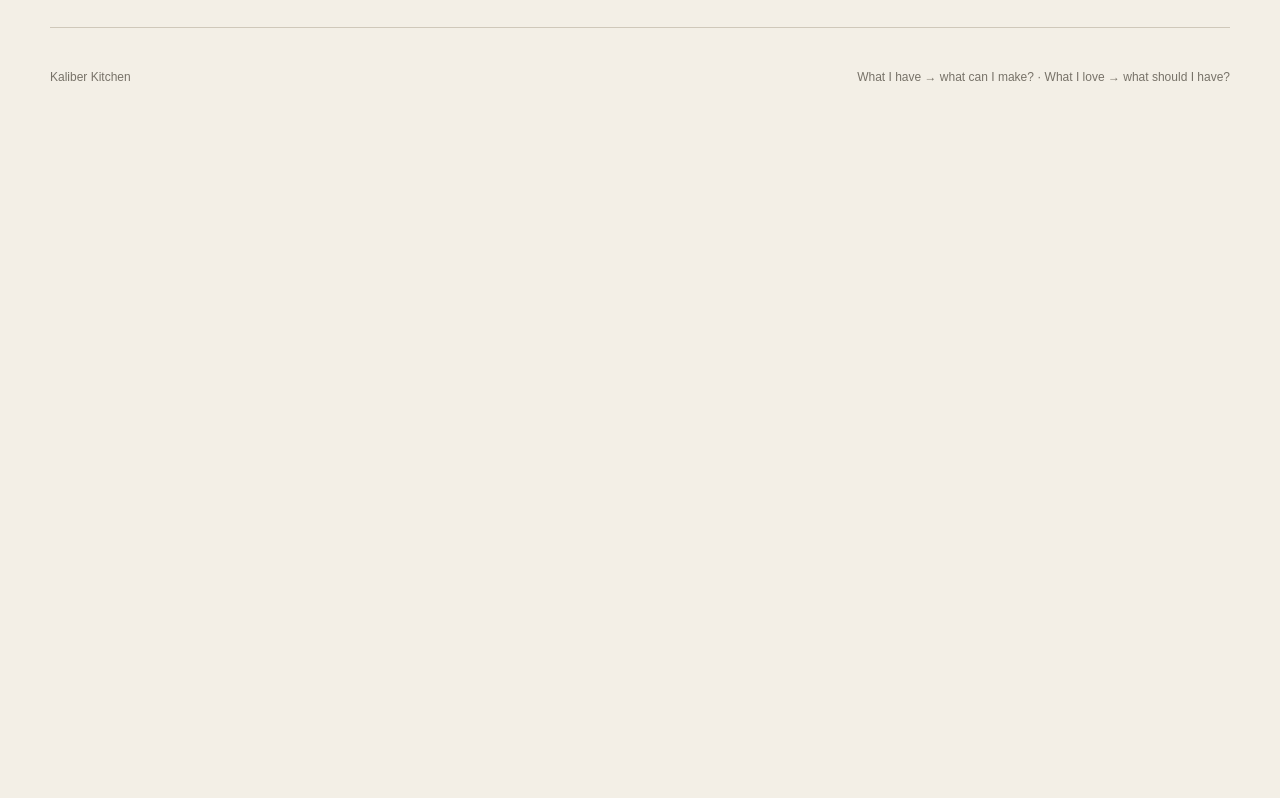
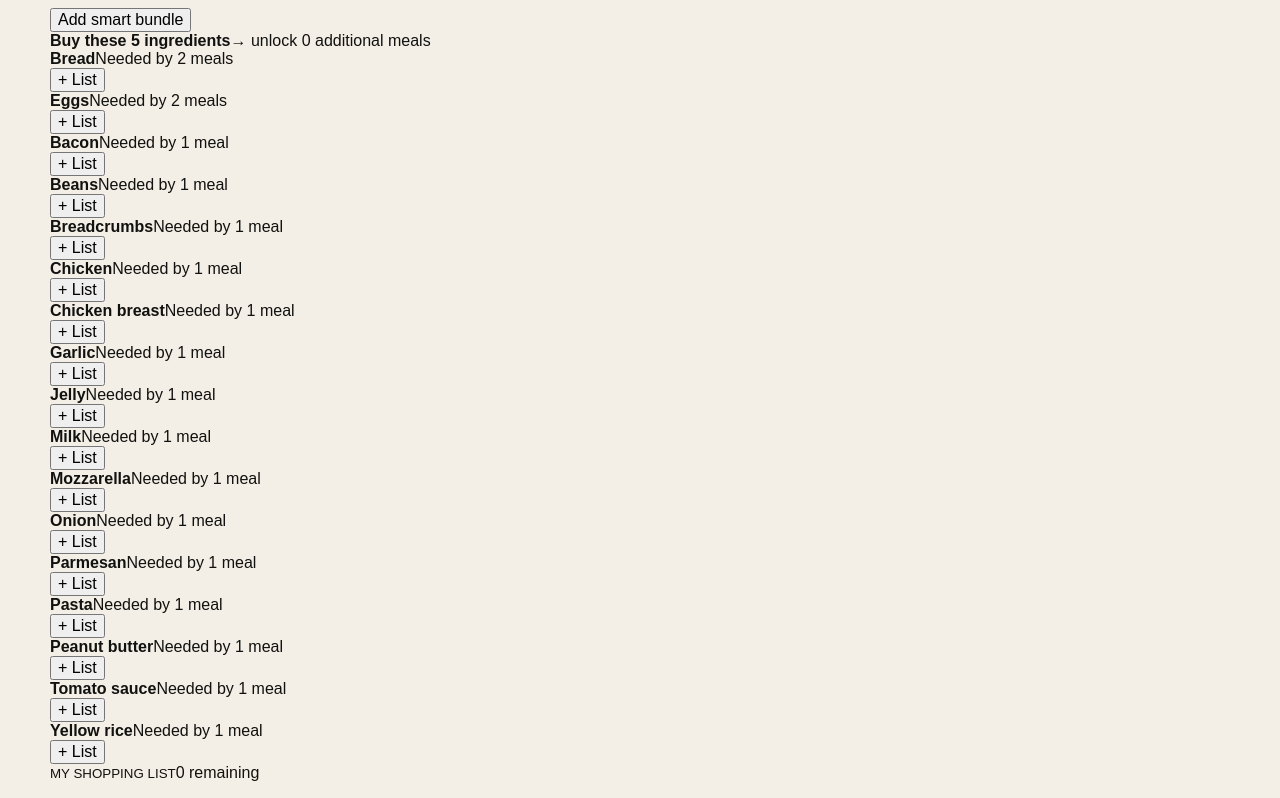
Before and after one commit to Kenneth-Parker/Kaliber-Kitchen, a Next.js app: page / in a window 1280 px wide. Shown: the part 3240-4038 px from the top of the page. Before the commit the page ends 3367 px from the top, so only its background shows below. Built offline with nearby package versions, Linux system fonts and the light colour scheme.

Commit message:
Add smart shopping unlock recommendations

```diff
--- a/src/components/MealReadiness.tsx
+++ b/src/components/MealReadiness.tsx
@@ -5,8 +5,15 @@ import { exampleMealTemplates, Meal } from "@/lib/meals";
 
 type KitchenItem = { name: string };
 
+type ShoppingItem = {
+  name: string;
+  unlocks: number;
+  checked: boolean;
+};
+
 const INVENTORY_KEY = "kaliber-kitchen-inventory";
 const MEALS_KEY = "kaliber-kitchen-meals";
+const SHOPPING_KEY = "kaliber-kitchen-shopping";
 
 function normalize(value: string) {
   return value.toLowerCase().replace(/[^a-z0-9]/g, "");
@@ -27,6 +34,7 @@ function parseIngredients(value: string) {
 export default function MealReadiness() {
   const [inventory, setInventory] = useState<KitchenItem[]>([]);
   const [meals, setMeals] = useState<Meal[]>([]);
+  const [shopping, setShopping] = useState<ShoppingItem[]>([]);
   const [name, setName] = useState("");
   const [ingredients, setIngredients] = useState("");
   const [editingId, setEditingId] = useState<string | null>(null);
@@ -45,6 +53,9 @@ export default function MealReadiness() {
       const savedMeals = window.localStorage.getItem(MEALS_KEY);
       if (savedMeals) setMeals(JSON.parse(savedMeals));
       else setMeals(exampleMealTemplates.map((meal) => ({ ...meal, id: `user-${meal.id}`, source: "user", favorite: true })));
+
+      const savedShopping = window.localStorage.getItem(SHOPPING_KEY);
+      if (savedShopping) setShopping(JSON.parse(savedShopping));
     } catch {
       setMeals(exampleMealTemplates.map((meal) => ({ ...meal, id: `user-${meal.id}`, source: "user", favorite: true })));
     } finally {
@@ -62,6 +73,11 @@ export default function MealReadiness() {
     window.localStorage.setItem(MEALS_KEY, JSON.stringify(meals));
   }, [meals, ready]);
 
+  useEffect(() => {
+    if (!ready) return;
+    window.localStorage.setItem(SHOPPING_KEY, JSON.stringify(shopping));
+  }, [shopping, ready]);
+
   const matches = useMemo(() => meals.map((meal) => {
     const required = meal.ingredients.filter((ingredient) => !ingredient.optional);
     const present = required.filter((ingredient) => hasIngredient(inventory, ingredient.name, ingredient.aliases));
@@ -71,6 +87,29 @@ export default function MealReadiness() {
   }).sort((a, b) => b.percent - a.percent), [inventory, meals]);
 
   const readyCount = matches.filter((match) => match.missing.length === 0).length;
+
+  const smartShopping = useMemo(() => {
+    const ingredientMap = new Map<string, { name: string; mealIds: Set<string> }>();
+
+    matches.forEach(({ meal, missing }) => {
+      missing.forEach((ingredient) => {
+        const key = normalize(ingredient.name);
+        const current = ingredientMap.get(key) || { name: ingredient.name, mealIds: new Set<string>() };
+        current.mealIds.add(meal.id);
+        ingredientMap.set(key, current);
+      });
+    });
+
+    const ranked = Array.from(ingredientMap.values())
+      .map((item) => ({ name: item.name, unlocks: item.mealIds.size }))
+      .sort((a, b) => b.unlocks - a.unlocks || a.name.localeCompare(b.name));
+
+    const top = ranked.slice(0, 5);
+    const planned = new Set(top.map((item) => normalize(item.name)));
+    const newlyReady = matches.filter(({ missing }) => missing.length > 0 && missing.every((ingredient) => planned.has(normalize(ingredient.name)))).length;
+
+    return { ranked, top, newlyReady };
+  }, [matches]);
 
   function submitMeal(event: FormEvent<HTMLFormElement>) {
     event.preventDefault();
@@ -99,6 +138,23 @@ export default function MealReadiness() {
     setMeals((current) => [...current, { ...template, id: crypto.randomUUID(), source: "user", favorite: true }]);
   }
 
+  function addToShoppingList(item: { name: string; unlocks: number }) {
+    setShopping((current) => {
+      if (current.some((existing) => normalize(existing.name) === normalize(item.name))) return current;
+      return [...current, { ...item, checked: false }];
+    });
+  }
+
+  function addSmartBundle() {
+    setShopping((current) => {
+      const next = [...current];
+      smartShopping.top.forEach((item) => {
+        if (!next.some((existing) => normalize(existing.name) === normalize(item.name))) next.push({ ...item, checked: false });
+      });
+      return next;
+    });
+  }
+
   return (
     <section className="mealSection shell" id="meals">
       <div className="mealHeading">
@@ -108,10 +164,7 @@ export default function MealReadiness() {
       <p className="mealIntro">These meals belong to the user. The examples below are only starting points — customize them, remove them, or create your own household meals.</p>
 
       <div className="mealBuilder">
-        <div>
-          <small>{editingId ? "EDIT MY MEAL" : "CREATE MY MEAL"}</small>
-          <h3>{editingId ? "Make it yours." : "Add a meal you actually eat."}</h3>
-        </div>
+        <div><small>{editingId ? "EDIT MY MEAL" : "CREATE MY MEAL"}</small><h3>{editingId ? "Make it yours." : "Add a meal you actually eat."}</h3></div>
         <form onSubmit={submitMeal}>
           <input value={name} onChange={(event) => setName(event.target.value)} placeholder="Meal name" />
           <input value={ingredients} onChange={(event) => setIngredients(event.target.value)} placeholder="Ingredients, separated by commas" />
@@ -138,6 +191,39 @@ export default function MealReadiness() {
           </article>
         ))}
       </div>
+
+      <section className="smartShop" id="shopping">
+        <div className="smartShopHeading">
+          <div><p className="kicker">SMART SHOPPING</p><h2>Buy with a purpose.</h2></div>
+          {smartShopping.top.length > 0 && <button type="button" onClick={addSmartBundle}>Add smart bundle</button>}
+        </div>
+        {smartShopping.top.length === 0 ? (
+          <div className="smartShopEmpty">Your current meals are fully covered. Nothing essential to add.</div>
+        ) : (
+          <>
+            <div className="unlockCallout"><strong>Buy these {smartShopping.top.length} ingredients</strong><span>→ unlock {smartShopping.newlyReady} additional meal{smartShopping.newlyReady === 1 ? "" : "s"}</span></div>
+            <div className="smartShopGrid">
+              {smartShopping.ranked.map((item) => (
+                <article key={item.name}>
+                  <div><strong>{item.name}</strong><span>Needed by {item.unlocks} meal{item.unlocks === 1 ? "" : "s"}</span></div>
+                  <button type="button" onClick={() => addToShoppingList(item)}>+ List</button>
+                </article>
+              ))}
+            </div>
+          </>
+        )}
+
+        <div className="shoppingList">
+          <div><small>MY SHOPPING LIST</small><span>{shopping.filter((item) => !item.checked).length} remaining</span></div>
+          {shopping.length === 0 ? <p>No items yet. Add missing ingredients above.</p> : shopping.map((item) => (
+            <label key={item.name} className={item.checked ? "checked" : ""}>
+              <input type="checkbox" checked={item.checked} onChange={() => setShopping((current) => current.map((entry) => normalize(entry.name) === normalize(item.name) ? { ...entry, checked: !entry.checked } : entry))} />
+              <span>{item.name}</span>
+              <button type="button" onClick={(event) => { event.preventDefault(); setShopping((current) => current.filter((entry) => normalize(entry.name) !== normalize(item.name))); }}>Remove</button>
+            </label>
+          ))}
+        </div>
+      </section>
     </section>
   );
 }
```
